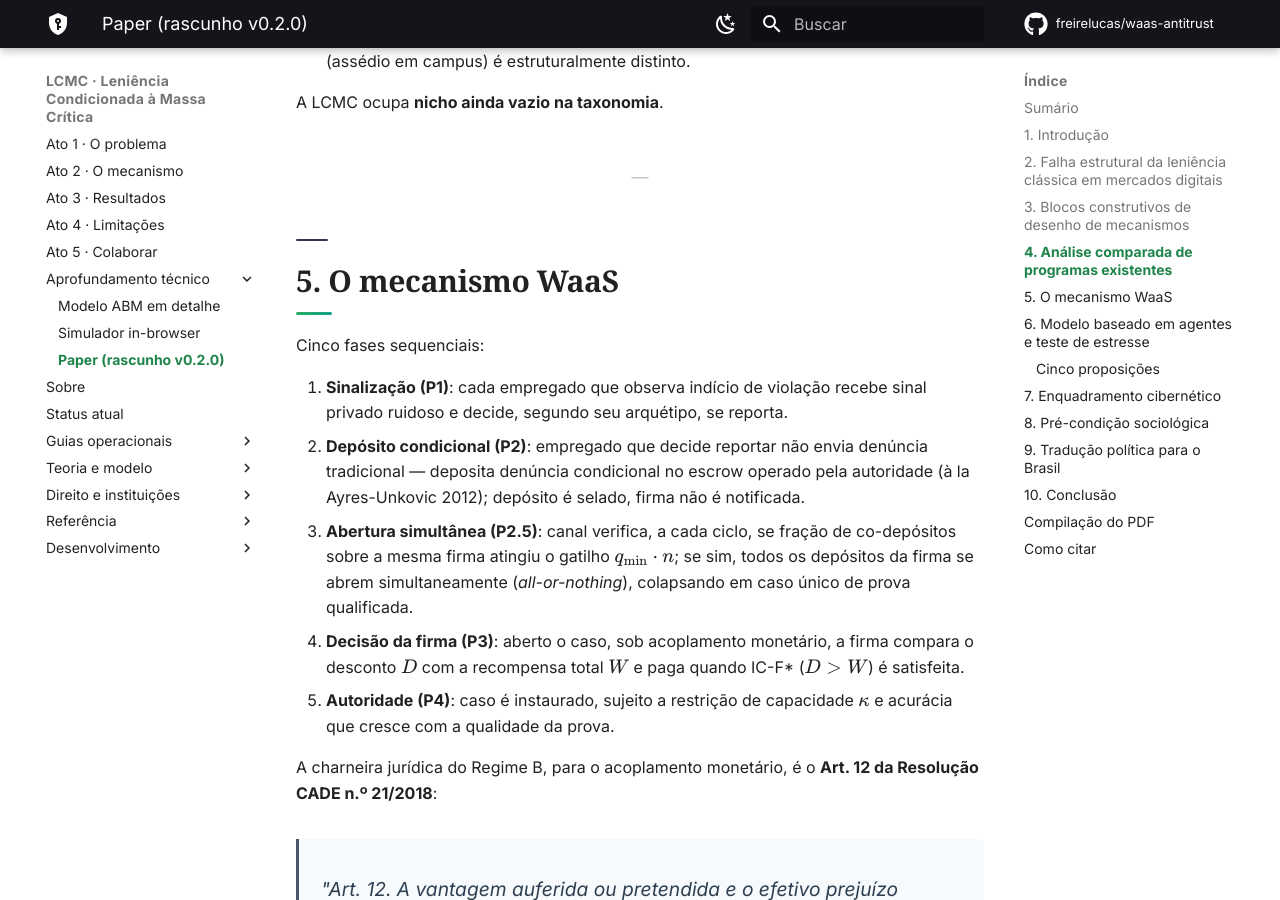
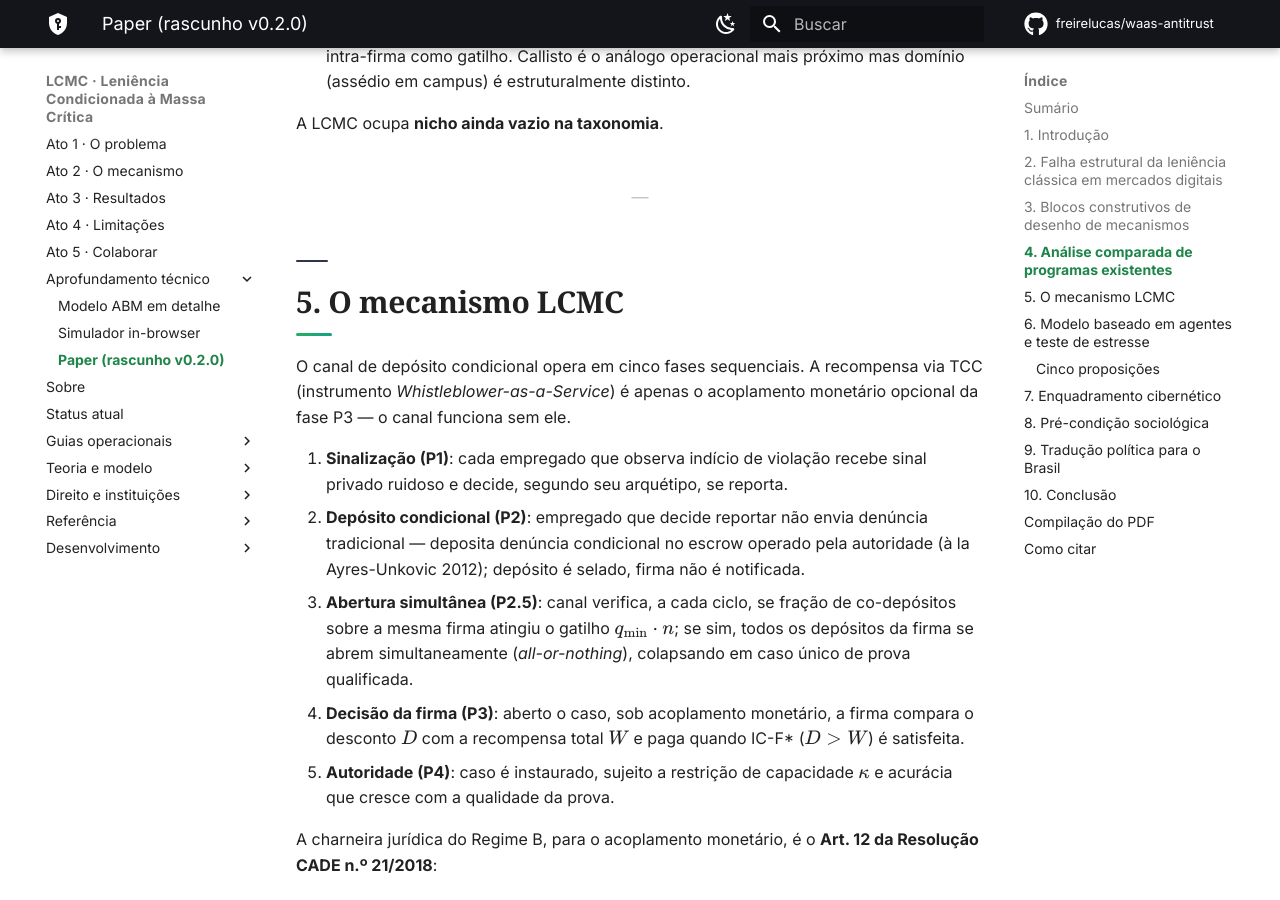
Before and after one commit to freirelucas/waas-antitrust, an MkDocs documentation site: the page built from docs/paper.md, in a window 1280 px wide and 900 px high, scrolled down 4988 px. Built offline with MkDocs 1.6.1 and Material for MkDocs 9.7.7, drawn with Linux system fonts in a browser that asks for light colours; comment, search, counter and statistics services are not loaded; some of the changed text lies outside the part shown.

Commit message:
fix(coerência): preserva hierarquia LCMC > WaaS em 5 páginas
Auditoria de regressão (item E1 do brainstorm): varredura por passagens
onde 'WaaS' ainda aparecia como nome do mecanismo central em vez de
instrumento monetário opcional.

- docs/paper.md: §5 "O mecanismo WaaS" → "O mecanismo LCMC" (alinha
  ao paper/main.tex, que já tem \section{O mecanismo LCMC}); sumário
  e corpo atualizados; explicita que a recompensa via TCC é o
  acoplamento opcional da fase P3.
- docs/bem_publico.md: "o WaaS busca" / "tese do WaaS" → LCMC (o
  paralelo com a LAC é com o canal, não com o instrumento).
- docs/INSTITUTIONAL.md: "denunciante interno do WaaS" → "da LCMC".
- docs/ODD.md: "desenho atual do WaaS" / "Status no WaaS" → LCMC;
  "ortogonal ao WaaS" → "ortogonal à recompensa via TCC".

Ocorrências legítimas preservadas: "TCC com ressarcimento WaaS",
"sob WaaS" em captions de figura (referem-se corretamente ao
instrumento), e "o WaaS é apenas um" no index (reforça a hierarquia).
Docs históricos (aprendizados_v3, critica_x10_v2, DECISIONS) não
alterados — registram o vocabulário de sua época.

mkdocs --strict limpa.

```diff
--- a/docs/paper.md
+++ b/docs/paper.md
@@ -14,7 +14,7 @@
 | 2 | Falha estrutural da leniência clássica em mercados digitais | Por que cartel-style não opera em conduta unilateral |
 | 3 | Blocos construtivos | Spagnolo, Aubert-Rey-Kovacic, Dodd-Frank §922 |
 | 4 | Análise comparada | SEC, DOJ-ATR, DMA Tool, Diretiva 2019/1937, CADE |
-| 5 | O mecanismo WaaS | Cinco fases P1-P4 + base normativa BR |
+| 5 | O mecanismo LCMC | Canal + cinco fases P1-P4 + base normativa BR |
 | 6 | Modelo baseado em agentes | 3 classes de agente, calibração formal R03 |
 | 7 | Enquadramento cibernético | Ashby, variedade requisitada |
 | 8 | Pré-condição sociológica | Olson, Google Walkout, Haugen, NLRB |
@@ -144,9 +144,11 @@ A LCMC ocupa **nicho ainda vazio na taxonomia**.
 
 ---
 
-## 5. O mecanismo WaaS
+## 5. O mecanismo LCMC
 
-Cinco fases sequenciais:
+O canal de depósito condicional opera em cinco fases sequenciais. A
+recompensa via TCC (instrumento *Whistleblower-as-a-Service*) é apenas
+o acoplamento monetário opcional da fase P3 — o canal funciona sem ele.
 
 1. **Sinalização (P1)**: cada empregado que observa indício de violação
    recebe sinal privado ruidoso e decide, segundo seu arquétipo, se reporta.
```
Also changed, not shown: docs/INSTITUTIONAL.md (+1 -1 lines), docs/ODD.md (+3 -3 lines), docs/bem_publico.md (+2 -2 lines).
